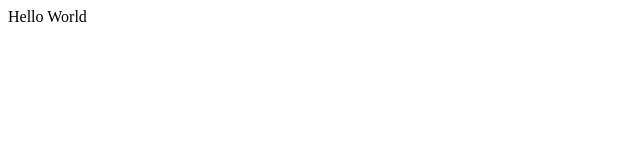
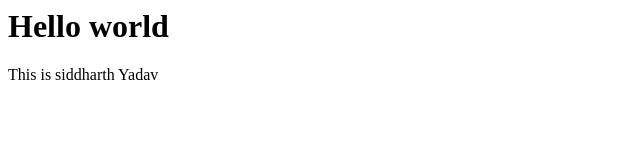
Before and after one commit to 1996sidd/learn, a plain HTML site: page index.html in a window 1280 px wide. Shown: the whole page, without its empty margins (0-640 px from the left). Drawn offline with Linux system fonts and the light colour scheme.

Commit message:
update index file with h1 tag

```diff
--- a/index.html
+++ b/index.html
@@ -1 +1,2 @@
-<p>Hello World</p>
+<h1>Hello world</h1>
+<p>This is siddharth Yadav</p>
```
